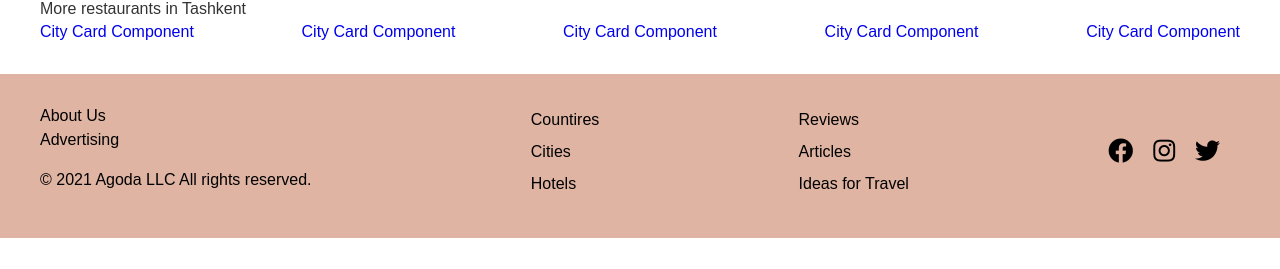
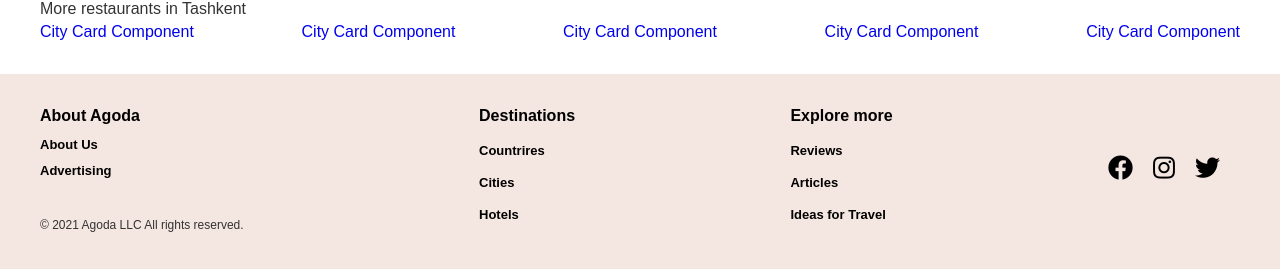
Before and after one commit to faithpacifica/Booking, a React (Create React App) app: page / in a window 1280 px wide. Shown: the part 1110-1379 px from the top of the page. Before the commit the page ends 1348 px from the top, so only its background shows below. Built offline with nearby package versions, Linux system fonts and the light colour scheme; a web font is replaced by a local one.

Commit message:
footer styles added

```diff
--- a/src/components/Footer/Footer.css
+++ b/src/components/Footer/Footer.css
@@ -1,5 +1,5 @@
 .site_footer{
-background-color:#dfb4a2;
+background-color:#f4e6e0;
 color:#000;
 padding-top: 30px;
 padding-bottom: 30px;
@@ -8,16 +8,38 @@ padding-bottom: 30px;
 .site_footer__inner_wrapper{
     display: flex;
     justify-content: space-between;
-    align-items: center;
+}
 
+.site_footer__title{
+    margin: 0;
+    margin-bottom: 10px;
 }
 
 .about_us{
 margin-right: 20px;
+margin-bottom: 10px;
 }
 
 .about_us_link{
-    color:#000;
+    display: block;
+    margin-bottom: 12px;
+    font-size: 13px;
+}
+
+.about_us_link:hover{
+    color: #2659E8;
+}
+
+.about_us_link:active{
+    color: rgb(100, 130, 177);
+}
+
+.all_rights{
+    margin-top: 40px;
+    margin-bottom: 0;
+    font-size: 12px;
+    line-height: 14px;
+    color:#333;
 }
 
 .footer_list{
@@ -30,15 +52,25 @@ margin-right: 20px;
     margin-bottom: 8px;
 }
 
-.footer_list_link{
+.about_us_link, .footer_list_link{
     color:#000;
     cursor:pointer;
+    line-height: 14px;
+    font-size: 13px;
+    font-weight: 700;
+}
+
+.footer_list_link:hover{
+    color: #2659E8;
+}
+
+.footer_list_link:active{
+    color: rgba(0, 113, 194, 0.7);
 }
 
 .socials{
     display: flex;
     align-items: center;
-
 }
 
 .fab{
--- a/src/components/Footer/Footer.js
+++ b/src/components/Footer/Footer.js
@@ -1,6 +1,6 @@
 import React from "react";
 // import { Link } from 'react-router-dom';
-import './Footer.css'
+import "./Footer.css";
 
 const Footer = () => {
   return (
@@ -8,42 +8,55 @@ const Footer = () => {
       <div className="container">
         <div className="site_footer__inner_wrapper">
           <div className="about_us">
-            <div className="">
+            <h4 className="site_footer__title">About Agoda</h4>
+
             <a className="about_us_link" href="">
-                About Us
+              {" "}
+              About Us{" "}
             </a>
-            </div>
-            {/* TODO: Link qanday yoziladi? */}
-            <div className="">
-              <a className="about_us_link" href="">
+            <a className="about_us_link" href="#">
+              {" "}
               Advertising
             </a>
-            </div>
-
-            <p  className="all_rights">© 2021 Agoda LLC All rights reserved.</p>
+            <p className="all_rights">© 2021 Agoda LLC All rights reserved.</p>
           </div>
 
           <ul className="choices footer_list">
+          <h4 className="site_footer__title">Destinations</h4>
             <li className=" footer_list_item">
-              <a className="footer_list_link"  href="">Countires</a>
+              <a className="footer_list_link" href="">
+                Countrires
+              </a>
             </li>
             <li className=" footer_list_item">
-              <a className="footer_list_link" href="">Cities</a>
+              <a className="footer_list_link" href="">
+                Cities
+              </a>
             </li>
             <li className=" footer_list_item">
-              <a className="footer_list_link" href="">Hotels</a>
+              <a className="footer_list_link" href="">
+                Hotels
+              </a>
             </li>
           </ul>
 
           <ul className="more footer_list">
+          <h4 className="site_footer__title">Explore more</h4>
             <li className=" footer_list_item">
-              <a className="footer_list_link" href="">Reviews</a>
+              <a className="footer_list_link" href="">
+                {/* TODO:hreflarni tuldirish */}
+                Reviews
+              </a>
             </li>
             <li className=" footer_list_item">
-              <a className="footer_list_link" href="">Articles</a>
+              <a className="footer_list_link" href="">
+                Articles
+              </a>
             </li>
             <li className=" footer_list_item">
-              <a className="footer_list_link" href="">Ideas for Travel</a>
+              <a className="footer_list_link" href="">
+                Ideas for Travel
+              </a>
             </li>
           </ul>
 
```
Lines whose indentation alone changed are shown as unchanged.
